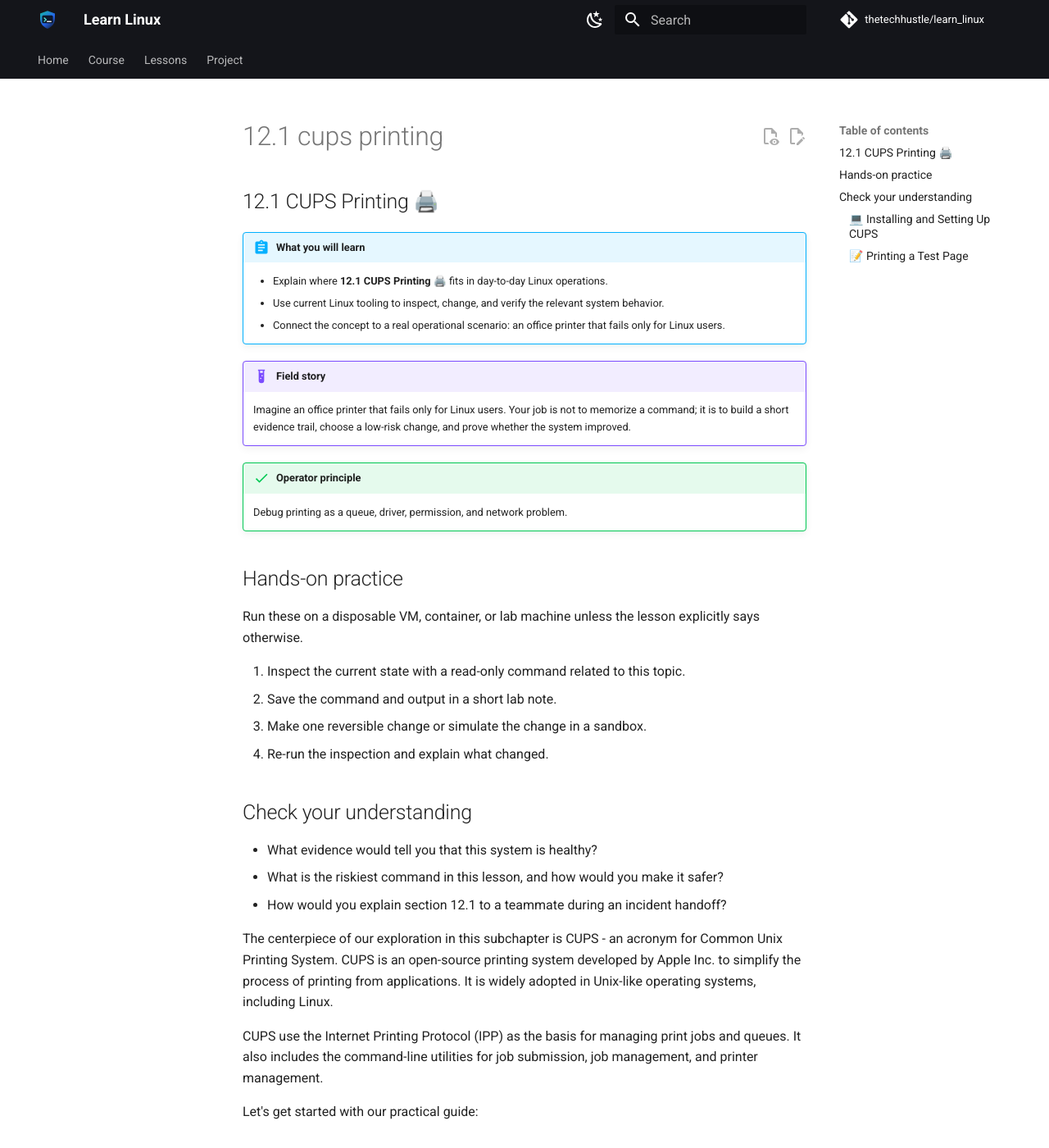
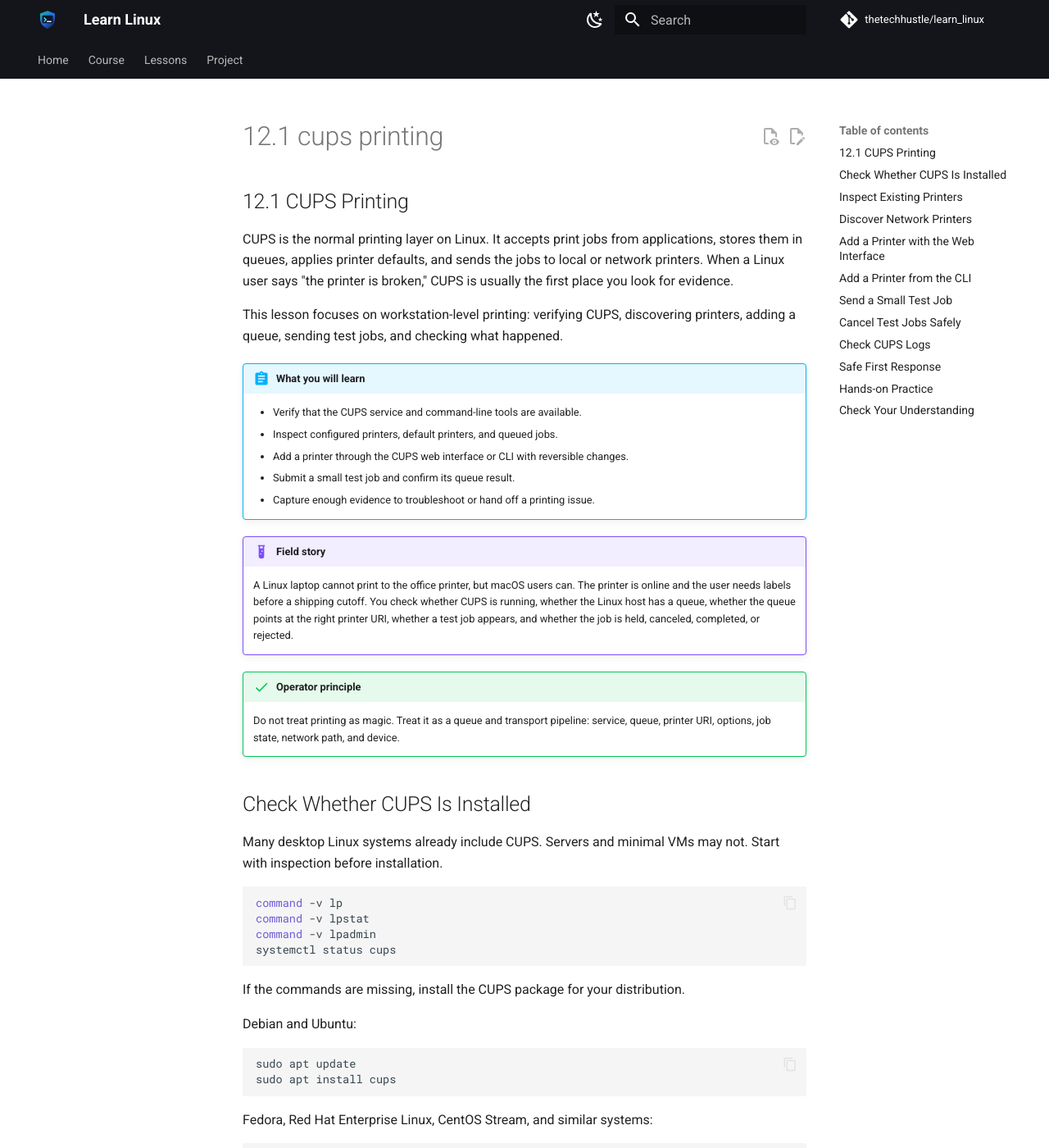
Before and after one commit to thetechhustle/learn_linux, an MkDocs documentation site: the page built from docs/lessons/12_printing/12.1_cups_printing.md, in a window 1280 px wide and 1400 px high. Shown: the whole window at 82% size. Built offline with MkDocs 1.6.1 and Material for MkDocs 9.7.7, drawn with Linux system fonts in a browser that asks for light colours; comment, search, counter and statistics services are not loaded; some of the changed text lies outside the part shown.

Commit message:
Improve Chapter 12 CUPS printing lesson (#94)
Co-authored-by: Jules Ai <jules@Juless-Air.ts.net lan>

````diff
--- a/docs/lessons/12_printing/12.1_cups_printing.md
+++ b/docs/lessons/12_printing/12.1_cups_printing.md
@@ -1,88 +1,284 @@
-## 12.1 CUPS Printing 🖨️
+## 12.1 CUPS Printing
 
+CUPS is the normal printing layer on Linux. It accepts print jobs from
+applications, stores them in queues, applies printer defaults, and sends the jobs
+to local or network printers. When a Linux user says "the printer is broken,"
+CUPS is usually the first place you look for evidence.
 
+This lesson focuses on workstation-level printing: verifying CUPS, discovering
+printers, adding a queue, sending test jobs, and checking what happened.
 
 !!! abstract "What you will learn"
-    - Explain where **12.1 CUPS Printing 🖨️** fits in day-to-day Linux operations.
-    - Use current Linux tooling to inspect, change, and verify the relevant system behavior.
-    - Connect the concept to a real operational scenario: an office printer that fails only for Linux users.
+    - Verify that the CUPS service and command-line tools are available.
+    - Inspect configured printers, default printers, and queued jobs.
+    - Add a printer through the CUPS web interface or CLI with reversible changes.
+    - Submit a small test job and confirm its queue result.
+    - Capture enough evidence to troubleshoot or hand off a printing issue.
 
 !!! example "Field story"
-    Imagine an office printer that fails only for Linux users. Your job is not to memorize a command; it is to build a short evidence trail, choose a low-risk change, and prove whether the system improved.
+    A Linux laptop cannot print to the office printer, but macOS users can. The
+    printer is online and the user needs labels before a shipping cutoff. You
+    check whether CUPS is running, whether the Linux host has a queue, whether the
+    queue points at the right printer URI, whether a test job appears, and whether
+    the job is held, canceled, completed, or rejected.
 
 !!! success "Operator principle"
-    Debug printing as a queue, driver, permission, and network problem.
+    Do not treat printing as magic. Treat it as a queue and transport pipeline:
+    service, queue, printer URI, options, job state, network path, and device.
 
-## Hands-on practice
+## Check Whether CUPS Is Installed
 
-Run these on a disposable VM, container, or lab machine unless the lesson explicitly says otherwise.
-
-1. Inspect the current state with a read-only command related to this topic.
-2. Save the command and output in a short lab note.
-3. Make one reversible change or simulate the change in a sandbox.
-4. Re-run the inspection and explain what changed.
-
-## Check your understanding
-
-- What evidence would tell you that this system is healthy?
-- What is the riskiest command in this lesson, and how would you make it safer?
-- How would you explain section 12.1 to a teammate during an incident handoff?
-
-
-The centerpiece of our exploration in this subchapter is CUPS - an acronym for Common Unix Printing System. CUPS is an open-source printing system developed by Apple Inc. to simplify the process of printing from applications. It is widely adopted in Unix-like operating systems, including Linux.
-
-CUPS use the Internet Printing Protocol (IPP) as the basis for managing print jobs and queues. It also includes the command-line utilities for job submission, job management, and printer management.
-
-Let's get started with our practical guide:
-
-### 💻 Installing and Setting Up CUPS
-
-The first step requires us to install CUPS. Most Linux distributions already come with CUPS preinstalled. But, if your system does not have it, you can install it using the package manager of your Linux distribution.
-
-For Ubuntu or other Debian-based systems, use the following command:
+Many desktop Linux systems already include CUPS. Servers and minimal VMs may not.
+Start with inspection before installation.
 
 ```bash
+command -v lp
+command -v lpstat
+command -v lpadmin
+systemctl status cups
+```
+
+If the commands are missing, install the CUPS package for your distribution.
+
+Debian and Ubuntu:
+
+```bash
+sudo apt update
 sudo apt install cups
 ```
 
-For RedHat or CentOS, use:
+Fedora, Red Hat Enterprise Linux, CentOS Stream, and similar systems:
 
 ```bash
 sudo dnf install cups
 ```
 
-Now that CUPS is installed, let's start the CUPS service:
+openSUSE:
 
 ```bash
-sudo systemctl start cups
+sudo zypper install cups
 ```
 
-To enable CUPS to start on boot, use:
+After installation, start and enable the service when this host should manage
+printing regularly.
 
 ```bash
-sudo systemctl enable cups
+sudo systemctl enable --now cups
+systemctl status cups
 ```
 
-The next step is to add a printer. Let's assume we add a printer named 'Office_Printer'. First, you need to go to the CUPS web interface. Open a browser and type `http://localhost:631`.
+On some distributions the service may be socket-activated. If `lpstat` works and
+jobs can be submitted, do not fight the init model just because the service state
+looks different from another distribution.
 
-Then, follow these steps:
+## Inspect Existing Printers
 
-- Choose 'Administration' ➡️ 'Add Printer'.
-- Select your printer from the list ➡️ Select 'Continue'.
-- Provide 'Name', 'Description', and 'Location'. Use 'Office_Printer' as 'Name' ➡️ Select 'Continue'.
-- Select the appropriate driver for the printer ➡️ Select 'Add Printer'.
-- Set the default options for the printer ➡️ Select 'Set Default Options'.
-
-Your printer is now added and configured!
-
-### 📝 Printing a Test Page
-
-To verify your setup, let's print a test page. Use the following command:
+Before adding anything, find out what the host already knows.
 
 ```bash
-echo "Test Page" | lp -d Office_Printer
+lpstat -t
+lpstat -p
+lpstat -d
+lpstat -o
 ```
 
-Congrats, you have mastered CUPS installation and setup. From here, you can manage your print jobs and printer with ease!
+Useful output to notice:
 
-Continue this journey to unfold more secrets of printing in Linux, such as CUPS server administration and troubleshooting. Remember, practice makes permanent. Happy printing! 🎉
+- `system default destination`: the default printer, if one exists
+- `printer NAME is idle`: a configured queue that is available
+- `printer NAME disabled`: a configured queue that will not accept jobs normally
+- `no system default destination`: no default printer is selected
+- job IDs such as `Office_Printer-17`: queued or recently active jobs
+
+You can inspect options for a known queue:
+
+```bash
+lpoptions -p Office_Printer -l
+```
+
+The available options depend on the printer and driver. Common options include
+paper size, duplex mode, color mode, tray selection, and print quality.
+
+## Discover Network Printers
+
+Modern printers commonly advertise driverless IPP support. Try discovery before
+manually typing an address.
+
+```bash
+ippfind
+```
+
+If the printer does not appear, that does not prove it is offline. Discovery can
+be blocked by network segmentation, multicast restrictions, printer settings, or
+firewalls. If you know the printer hostname or IP address, check reachability.
+
+```bash
+ping printer.example.com
+ip route get 192.0.2.50
+```
+
+For IPP printers, the queue URI often looks like one of these:
+
+```text
+ipp://printer.example.com/ipp/print
+ipps://printer.example.com/ipp/print
+```
+
+For older raw socket printers, you may see:
+
+```text
+socket://192.0.2.50:9100
+```
+
+Prefer IPP or IPPS when the device supports it. Raw socket printing can work, but
+it gives less protocol-level feedback and is easier to misdiagnose.
+
+## Add a Printer with the Web Interface
+
+CUPS usually exposes a local web interface:
+
+```text
+http://localhost:631
+```
+
+From the web interface:
+
+1. Open **Administration**.
+2. Choose **Add Printer**.
+3. Authenticate if prompted.
+4. Select the discovered printer, or provide a printer URI.
+5. Give the queue a simple name such as `Office_Printer`.
+6. Select driverless IPP or the closest correct driver.
+7. Review default options before saving.
+
+Use descriptive names, but avoid spaces in queue names. A queue named
+`Office_Printer` is easier to use from scripts than `Office Printer`.
+
+## Add a Printer from the CLI
+
+For scripted setup or remote administration, use `lpadmin`.
+
+Example using a driverless IPP URI:
+
+```bash
+sudo lpadmin \
+  -p Office_Printer \
+  -E \
+  -v ipp://printer.example.com/ipp/print \
+  -m everywhere
+```
+
+What the options mean:
+
+- `-p Office_Printer`: create or modify this queue
+- `-E`: enable the printer and accept jobs
+- `-v ...`: set the printer device URI
+- `-m everywhere`: use driverless IPP where supported
+
+Set it as the default printer only when that is actually desired:
+
+```bash
+sudo lpadmin -d Office_Printer
+```
+
+After adding a queue, inspect it:
+
+```bash
+lpstat -t
+lpoptions -p Office_Printer -l
+```
+
+## Send a Small Test Job
+
+Use a harmless text job first. Do not start with a large PDF, label batch, or
+customer document.
+
+```bash
+printf 'CUPS test from %s\n' "$(hostname)" | lp -d Office_Printer
+```
+
+Then check job state:
+
+```bash
+lpstat -o Office_Printer
+lpstat -W completed -o Office_Printer
+```
+
+If the job remains in the queue, inspect whether the printer is paused, disabled,
+or rejecting jobs.
+
+```bash
+lpstat -p Office_Printer
+cupsenable Office_Printer
+cupsaccept Office_Printer
+```
+
+Use `cupsenable` and `cupsaccept` carefully on shared printers. Enabling a queue
+can release held work from other users.
+
+## Cancel Test Jobs Safely
+
+If your test job is stuck or you accidentally submitted the wrong file, cancel
+only the job you own or the specific test job ID.
+
+```bash
+lpstat -o
+cancel Office_Printer-17
+```
+
+Avoid broad cancellation commands on shared systems unless you are intentionally
+clearing a queue during an approved maintenance window.
+
+## Check CUPS Logs
+
+When a job fails, look at recent logs.
+
+```bash
+journalctl -u cups --since "30 minutes ago"
+```
+
+Some systems also keep files under `/var/log/cups/`:
+
+```bash
+sudo ls -l /var/log/cups
+sudo tail -n 100 /var/log/cups/error_log
+```
+
+Log clues may mention authentication failures, filter failures, printer
+unreachable errors, held jobs, backend failures, or policy restrictions.
+
+## Safe First Response
+
+For a user-facing printing issue, use this sequence before making larger changes:
+
+1. Identify the affected host, user, printer queue, and document type.
+2. Run `lpstat -t` and save the output.
+3. Confirm the CUPS service state.
+4. Send one tiny test job.
+5. Check whether the job appears, completes, holds, or errors.
+6. Inspect recent CUPS logs.
+7. Change only one thing, then test again.
+
+That approach keeps you from mixing multiple changes together and losing track of
+which one fixed or worsened the issue.
+
+## Hands-on Practice
+
+Use a disposable VM or lab workstation.
+
+1. Check whether CUPS is installed and running.
+2. Run `lpstat -t` and record the current printer state.
+3. If a safe lab printer or PDF-backed printer is available, add a queue.
+4. Submit a one-line test job with `lp`.
+5. Record the job ID and final state.
+6. Write a short handoff note explaining what evidence proves the test worked or
+   where it failed.
+
+## Check Your Understanding
+
+- What does `lpstat -t` tell you that `systemctl status cups` does not?
+- Why is a one-line test job safer than testing with a large production document?
+- What is the difference between a printer queue being disabled and a printer
+  being physically offline?
+- When would you use the CUPS web interface instead of `lpadmin`?
+- What evidence would you include in an incident handoff for a failed print job?
````
